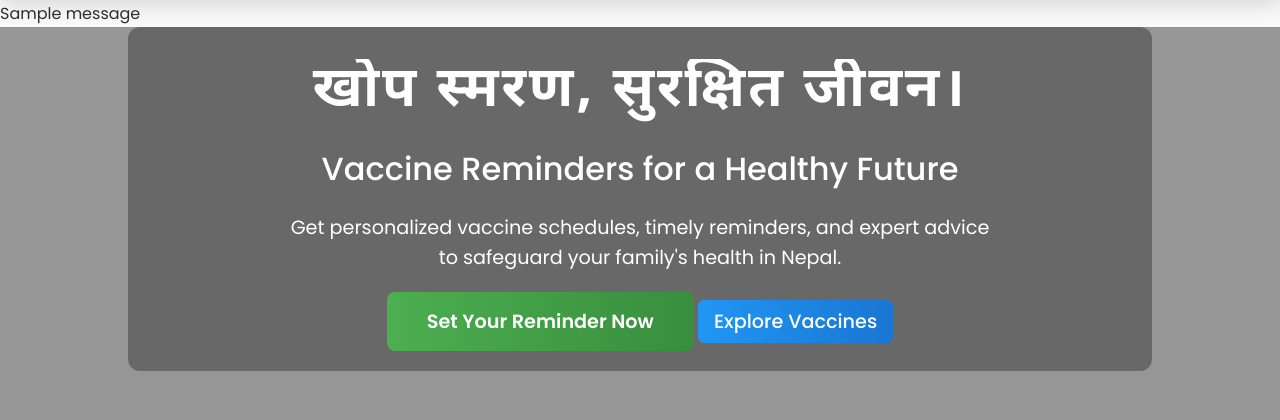
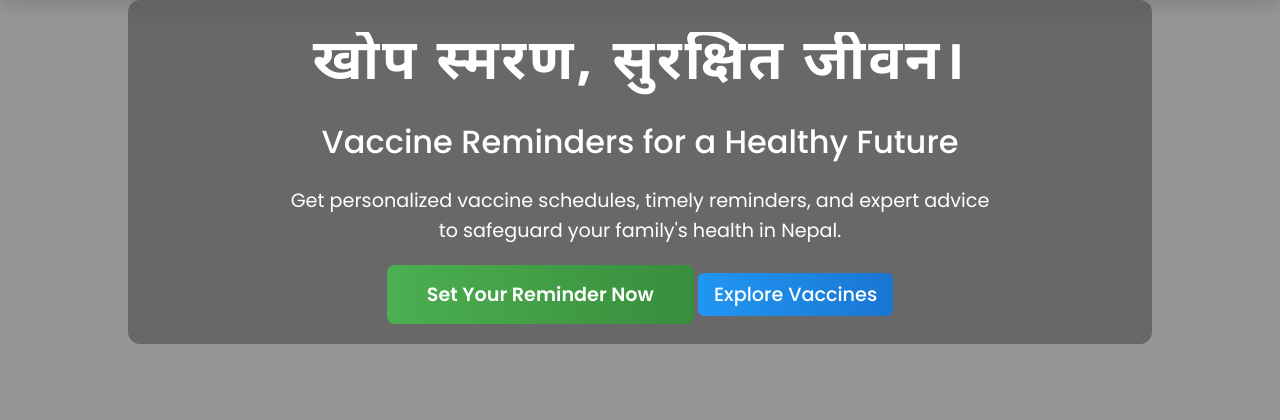
Before and after one commit to yogesh0224/merokhop, a Django app: page / in a window 1280 px wide. Shown: the part 104-524 px from the top of the page. Run offline with Django 5.2, Linux system fonts and the light colour scheme; data comes from the database, SQL or seed files in the repository; tables that the repository leaves empty hold one stand-in row (values such as "Sample post"); grey boxes marked "Sample" are stand-in pictures; one stand-in notice (Sample message) is shown; grey boxes are pictures that could not be loaded.

```diff
--- a/khop/urls.py
+++ b/khop/urls.py
@@ -1,3 +1,4 @@
+# core/urls.py
 from django.urls import path
 from . import views
 
--- a/merokhop/urls.py
+++ b/merokhop/urls.py
@@ -1,4 +1,3 @@
-# merokhop/urls.py
 """merokhop URL Configuration
 
 The `urlpatterns` list routes URLs to views. For more information please see:
--- a/templates/base.html
+++ b/templates/base.html
@@ -64,13 +64,6 @@
     </button>
 
     <main id="main-content">
-        {% if messages %}
-            <div class="messages">
-                {% for message in messages %}
-                    <div class="{{ message.tags }}">{{ message }}</div>
-                {% endfor %}
-            </div>
-        {% endif %}
         {% block content %}{% endblock %}
     </main>
 
```
